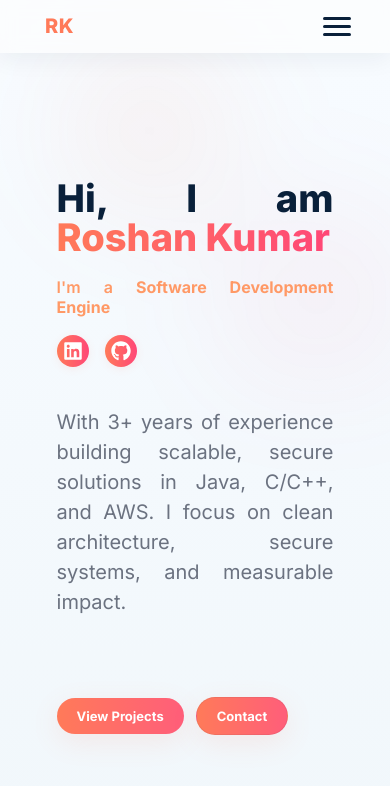
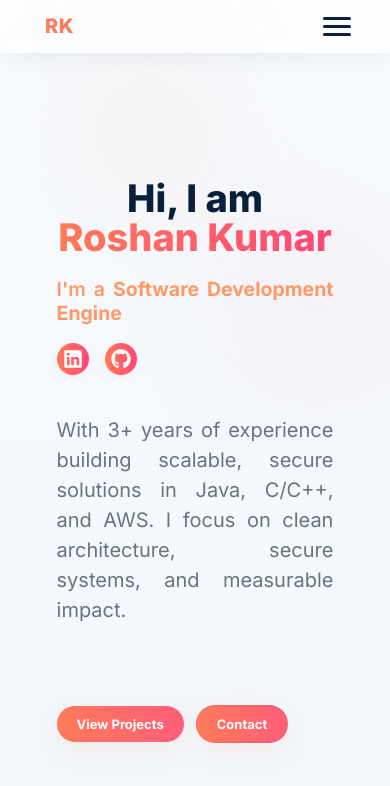
Before and after one commit to roshankr1998/myportfolio, a React (Create React App) app: page / in a window 390 px wide. Shown: the top 786 px of the page. Built offline with nearby package versions, Linux system fonts and the light colour scheme.

Commit message:
final commit

```diff
--- a/src/App.css
+++ b/src/App.css
@@ -134,6 +134,72 @@ header .container {
   .hero-left { text-align: center }
   .hero-right { order: -1 }
   .avatar { width:180px; height:180px }
+}
+/* ----------------------------- */
+/* 🔥 MOBILE FIXES ONLY 🔥 */
+/* ----------------------------- */
+
+@media (max-width: 600px) {
+
+  /* Fix section headings misalignment */
+  h1, h2, h3, .section-title {
+    width: 100%;
+    text-align: center !important;
+    display: block;
+  }
+
+  /* Fix Contact heading alignment */
+  .contact h2 {
+    font-size: clamp(30px, 7vw, 40px);
+    width: 100%;
+    text-align: center;
+    margin-bottom: 15px;
+  }
+
+  /* Fix Contact paragraph alignment */
+  .contact p {
+    width: 100%;
+    text-align: center;
+    margin: 0 auto 20px auto;
+  }
+
+  /* Fix Contact icon alignment */
+  .contact-links {
+    flex-direction: column;
+    align-items: center !important;
+    gap: 12px;
+    width: 100%;
+  }
+
+  /* Fix card sizing on small screens */
+  .glass-card,
+  .glass-card1 {
+    max-width: 90%;
+    margin: 15px auto;
+  }
+
+  /* Fix hero mobile alignment */
+  .hero-inner {
+    text-align: center;
+  }
+
+  .hero-title {
+    font-size: clamp(26px, 7vw, 36px);
+  }
+
+  .hero-role {
+    font-size: clamp(16px, 5vw, 20px);
+  }
+
+  .home h1 {
+    font-size: clamp(30px, 8vw, 40px);
+  }
+
+  /* Generic spacing safety */
+  .section, .proj, .home, .projdetails {
+    padding-left: 4vw;
+    padding-right: 4vw;
+  }
 }
 
 /* Home heading and role styles (match screenshot color pattern) */
```
